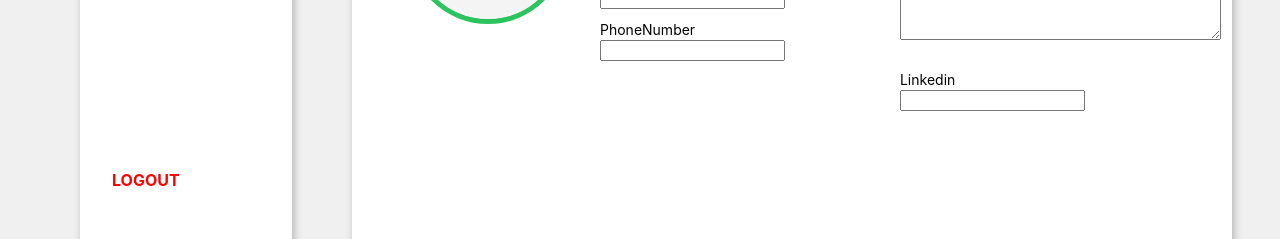
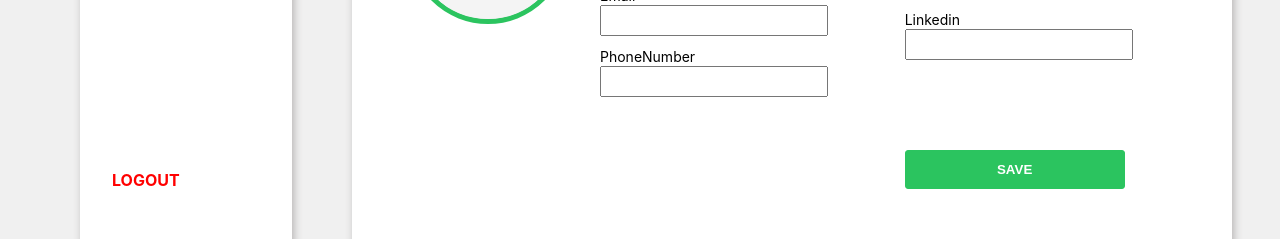
Before and after one commit to rimaabouchacra/Rejectedly, a React (Create React App) app in the folder rejectedly-frontend/: page /profile in a window 1280 px wide. Shown: the part 338-577 px from the top of the page. Built offline with nearby package versions, Linux system fonts and the light colour scheme.

Commit message:
edited profile page

```diff
--- a/rejectedly-frontend/src/components/editprofile/index.css
+++ b/rejectedly-frontend/src/components/editprofile/index.css
@@ -12,4 +12,16 @@
     display: flex;
     flex-direction: column;
     gap: 0.6rem;
+
 }
+input{
+    width: 13.75rem;
+    height: 1.563rem;
+}
+.save{
+    margin-top: 5rem;
+    width: 13.75rem;
+}
+.textarea{
+    width: 13.75rem;
+}
--- a/rejectedly-frontend/src/components/editprofile/index.js
+++ b/rejectedly-frontend/src/components/editprofile/index.js
@@ -33,11 +33,14 @@ const EditProfile = () => {
             <div className="contact-inputs">
                 <div>
                     <label  className="profile-label"  htmlFor="bio">Biography</label>
-                    <textarea name="bio" id="bio" cols="30" rows="10"></textarea>
+                    <textarea className="textarea" name="bio" id="bio" cols="30" rows="6"></textarea>
                 </div>
                 <div>
                     <label  className="profile-label"  htmlFor="linkedin">Linkedin</label>
                     <input type="text" />
+                </div>
+                <div>
+                    <button className="all-btn save">SAVE</button>
                 </div>
 
             </div>
```
